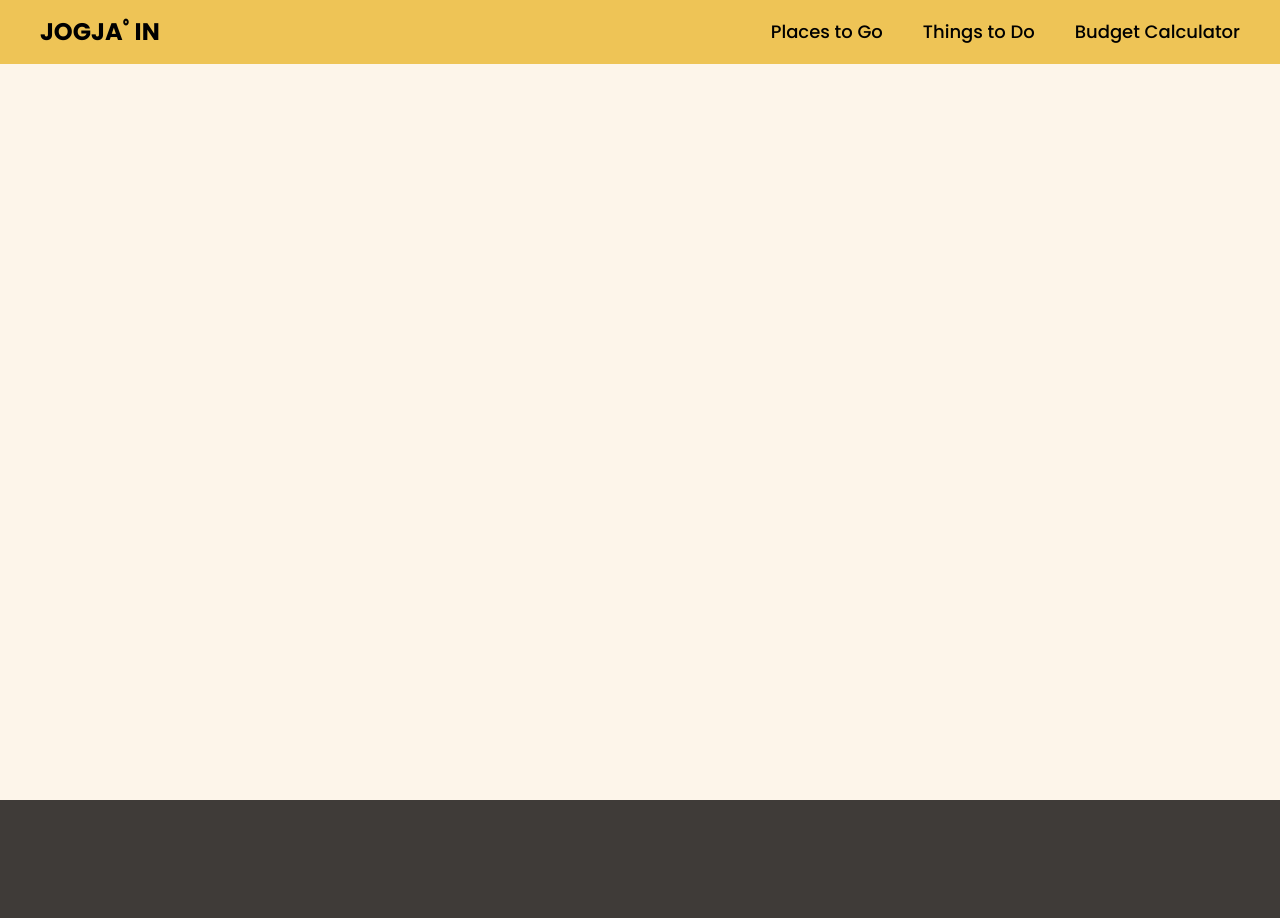
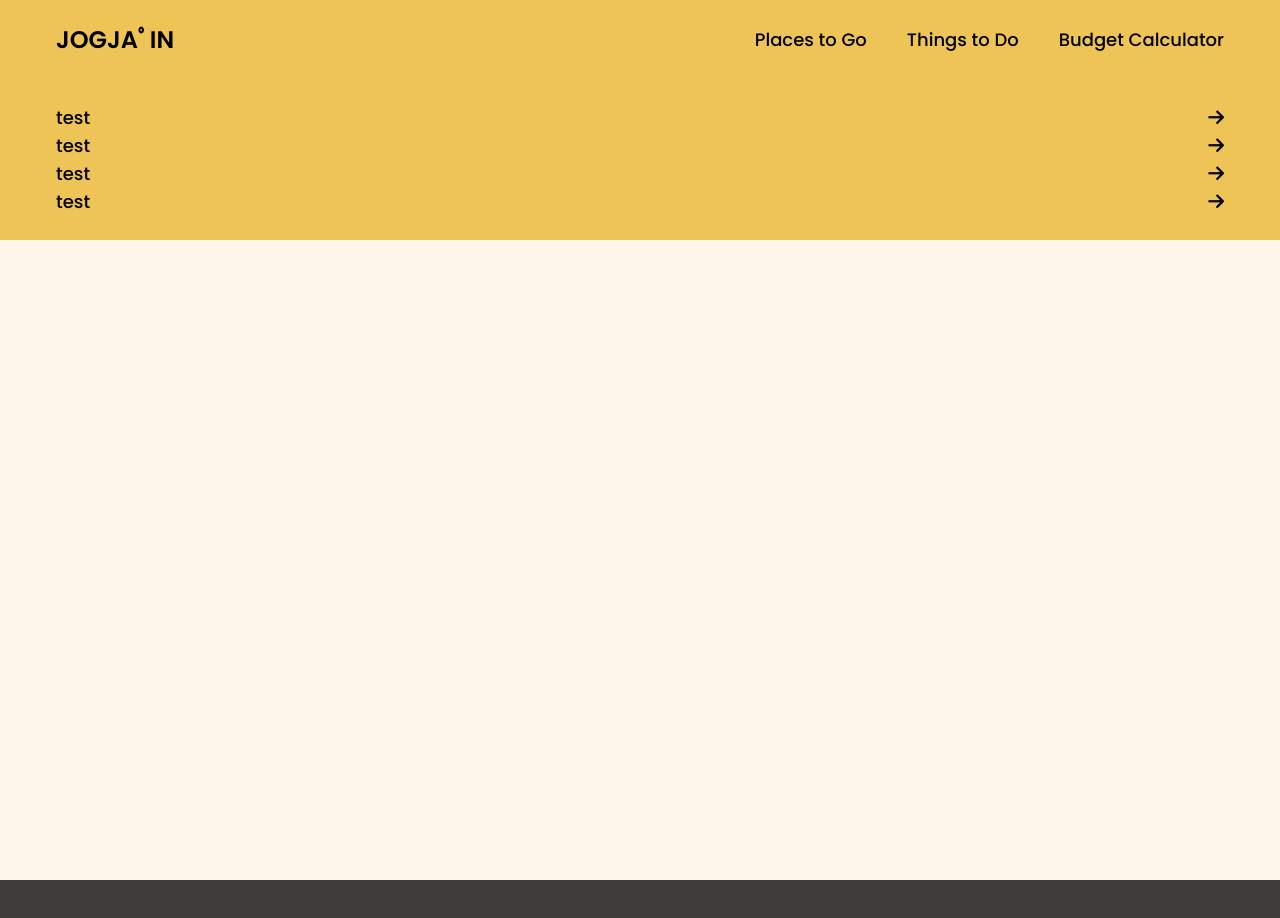
Before and after one commit to epaaa/VisitJogja, a React (Vite) app: page /johe in a window 1280 px wide. Shown: the top 918 px of the page. Built offline with nearby package versions, Linux system fonts and the light colour scheme.

Commit message:
modularize navigation

```diff
--- a/index.html
+++ b/index.html
@@ -4,9 +4,9 @@
     <meta charset="UTF-8" />
     <link rel="icon" type="image/svg+xml" href="/vite.svg" />
     <meta name="viewport" content="width=device-width, initial-scale=1.0" />
-    <title>Vite + React + TS</title>
+    <title>Visit Yogyakarta</title>
   </head>
-  <body class="font-body">
+  <body class="font-body w-screen overflow-x-hidden">
     <div id="root"></div>
     <script type="module" src="/src/main.tsx"></script>
     <script src="https://kit.fontawesome.com/095ec03544.js" crossorigin="anonymous"></script>
--- a/src/pages/johe/Johe.tsx
+++ b/src/pages/johe/Johe.tsx
@@ -1,4 +1,4 @@
-import Navigation from "./Navigation";
+import Navigation from "./navigation/Navigation";
 
 export default function Johe() {
   return (
--- a/src/pages/johe/NavigationChild.tsx
+++ /dev/null
@@ -1,14 +0,0 @@
-export interface NavigationChildInterface {
-  className:string,
-  responsivePopUp:boolean
-}
-
-export default function NavigationChild(prop:NavigationChildInterface){
-    return (
-      <div className={prop.className}>
-        <div className="cursor-pointer text-lg font-medium hover:font-bold">Places to Go</div>
-        <div className="cursor-pointer text-lg font-medium hover:font-bold">Things to Do</div>
-        <div className="cursor-pointer text-lg font-medium hover:font-bold">Budget Calculator</div>
-      </div>
-    )
-  }
--- a/src/pages/johe/Navigation.tsx
+++ b/src/pages/johe/navigation/Navigation.tsx
@@ -14,9 +14,9 @@ export default function Navigation() {
   }
 
   return (
-    <div className={`select-none absolute top-0 w-screen bg-yellow px-10 py-4 ${responsivePopUp ? 'h-screen' : ''}`}>
+    <div className={`select-none bg-yellow px-14 py-6 ${responsivePopUp ? 'h-screen' : ''}`}>
       <div className="flex justify-between items-center">
-        <div className="text-2xl font-bold">JOGJAﾟIN</div>
+        <div className="cursor-pointer text-2xl font-semibold hover:font-bold">JOGJAﾟIN</div>
         <div onClick={toggleResponsivePopUp} className="md:hidden block">
           { !responsivePopUp ? <i className="fa-solid fa-bars"></i> : <i className="fa-solid fa-x"></i> }
         </div>
--- /dev/null
+++ b/src/pages/johe/navigation/NavigationChild.tsx
@@ -0,0 +1,16 @@
+import NavigationItem from "./NavigationItem"
+
+export interface NavigationChildInterface {
+  className:string,
+  responsivePopUp:boolean
+}
+
+export default function NavigationChild(prop:NavigationChildInterface){
+  return (
+    <div className={prop.className}>
+      <NavigationItem responsivePopUp={prop.responsivePopUp} text="Places to Go"/>
+      <NavigationItem responsivePopUp={prop.responsivePopUp} text="Things to Do"/>
+      <NavigationItem responsivePopUp={prop.responsivePopUp} text="Budget Calculator"/>
+    </div>
+  )
+}
--- /dev/null
+++ b/src/pages/johe/navigation/NavigationItem.tsx
@@ -0,0 +1,24 @@
+import NavigationPopUp from "./NavigationPopUp"
+
+export interface NavigationItemInterface{
+    text:string,
+    responsivePopUp:boolean
+}
+
+export default function NavigationItem(prop:NavigationItemInterface) {
+  if(prop.responsivePopUp) {
+    return (
+      <div className="flex items-center justify-between cursor-pointer text-lg font-medium hover:font-bold">
+        <div className="">{prop.text}</div>
+        <div className="fa-solid fa-arrow-right"></div>
+      </div>
+    )
+  }
+
+  return (
+    <div className="flex items-center justify-between cursor-pointer text-lg font-medium hover:font-bold">
+      <div className="">{prop.text}</div>
+      <NavigationPopUp/>
+    </div>
+  )
+}
--- /dev/null
+++ b/src/pages/johe/navigation/NavigationPopUp.tsx
@@ -0,0 +1,12 @@
+import NavigationItem from "./NavigationItem";
+
+export default function NavigationPopUp() {
+    return (
+      <div className="absolute w-screen px-14 py-6 bg-yellow left-0 top-20">
+        <NavigationItem text="test" responsivePopUp />
+        <NavigationItem text="test" responsivePopUp />
+        <NavigationItem text="test" responsivePopUp />
+        <NavigationItem text="test" responsivePopUp />
+      </div>
+      )
+  }
```
